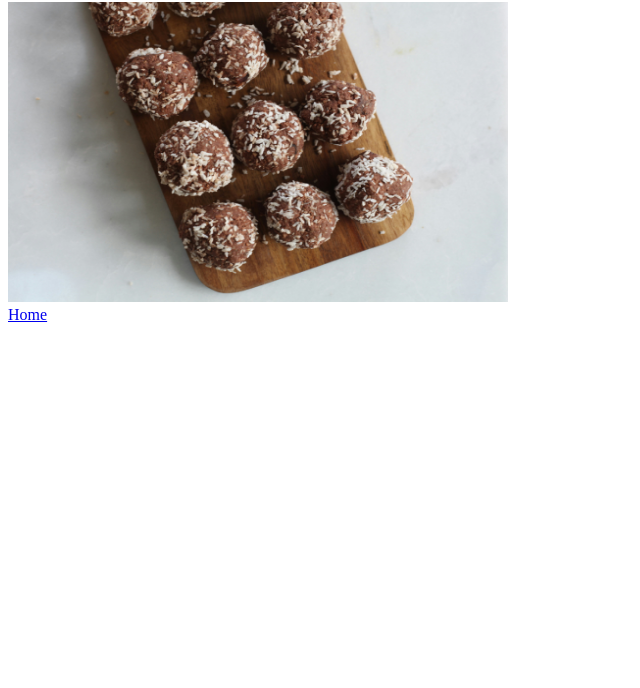
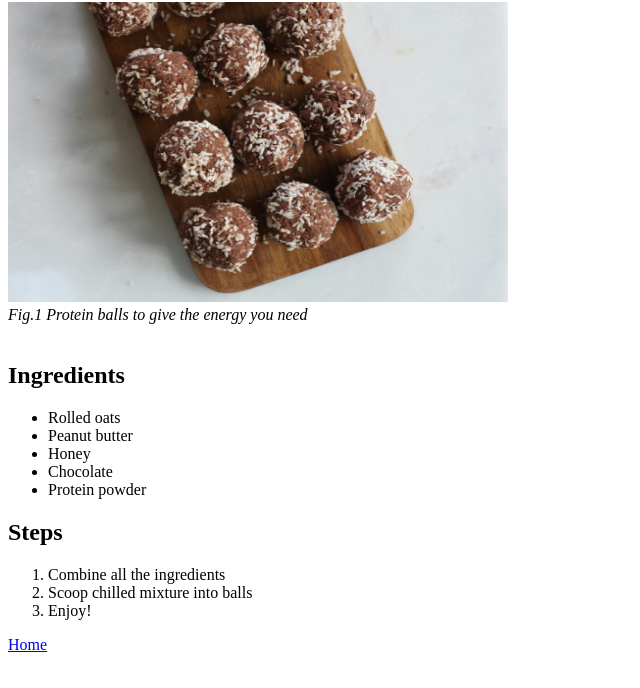
Before and after one commit to moazyousaf/odin-recipes-2025, a plain HTML site: page recipes/protein-balls.html in a window 1280 px wide. Shown: the part 78-766 px from the top of the page, without its empty margins (0-640 px from the left). Drawn offline with Linux system fonts and the light colour scheme.

Commit message:
Added the ingredients and the steps for the recipe

```diff
--- a/recipes/protein-balls.html
+++ b/recipes/protein-balls.html
@@ -14,7 +14,25 @@
       height="300px"
       width="500px"
     />
+    <figcaption style="font-style: italic">
+      Fig.1 Protein balls to give the energy you need
+    </figcaption>
     <br />
+    <h2>Ingredients</h2>
+    <ul>
+      <li>Rolled oats</li>
+      <li>Peanut butter</li>
+      <li>Honey</li>
+      <li>Chocolate</li>
+      <li>Protein powder</li>
+    </ul>
+
+    <h2>Steps</h2>
+    <ol>
+      <li>Combine all the ingredients</li>
+      <li>Scoop chilled mixture into balls</li>
+      <li>Enjoy!</li>
+    </ol>
 
     <a href="../index.html">Home</a>
   </body>
```
